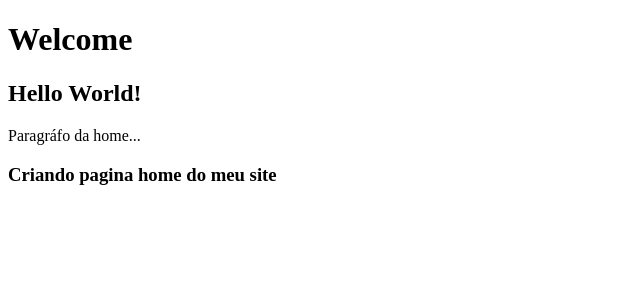
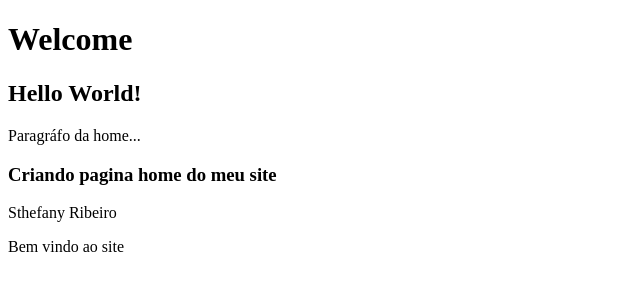
Before and after one commit to xxxOv3rg1rl/curso_github, a plain HTML site: page index.html in a window 1280 px wide. Shown: the whole page, without its empty margins (0-640 px from the left). Drawn offline with Linux system fonts and the light colour scheme.

Commit message:
Finalizando pagina home

```diff
--- a/index.html
+++ b/index.html
@@ -4,3 +4,5 @@
 <p>Paragráfo da home...</p>
 
 <h3>Criando pagina home do meu site</h3>
+<p>Sthefany Ribeiro</p>
+<p>Bem vindo ao site</p>
```
Also changed, not shown: nomes.txt, 1 other file.
